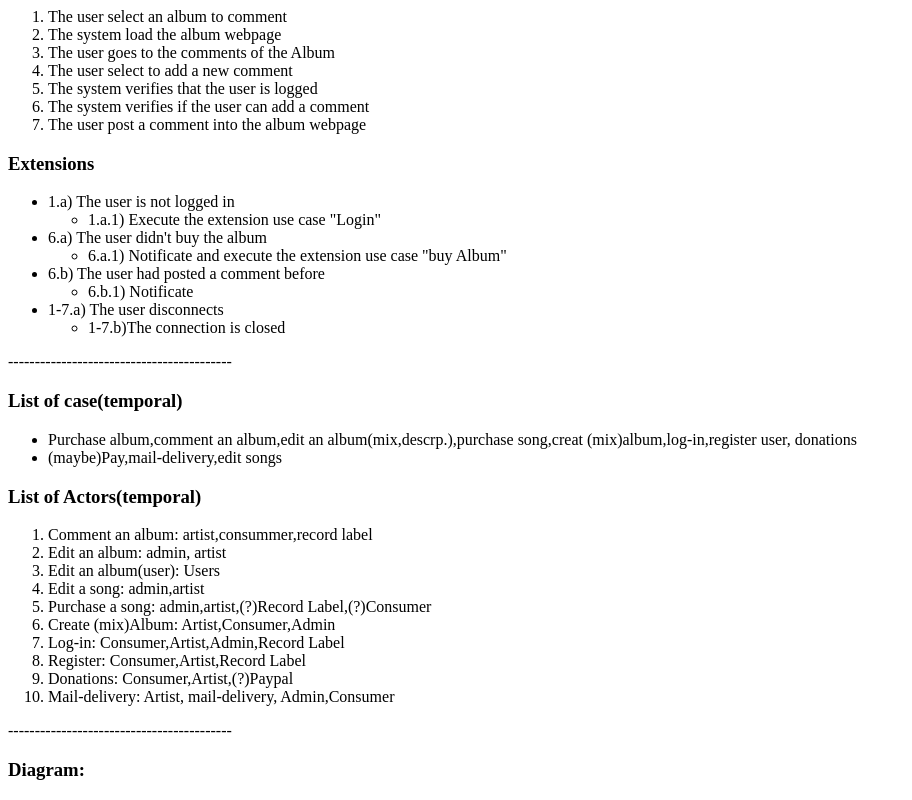
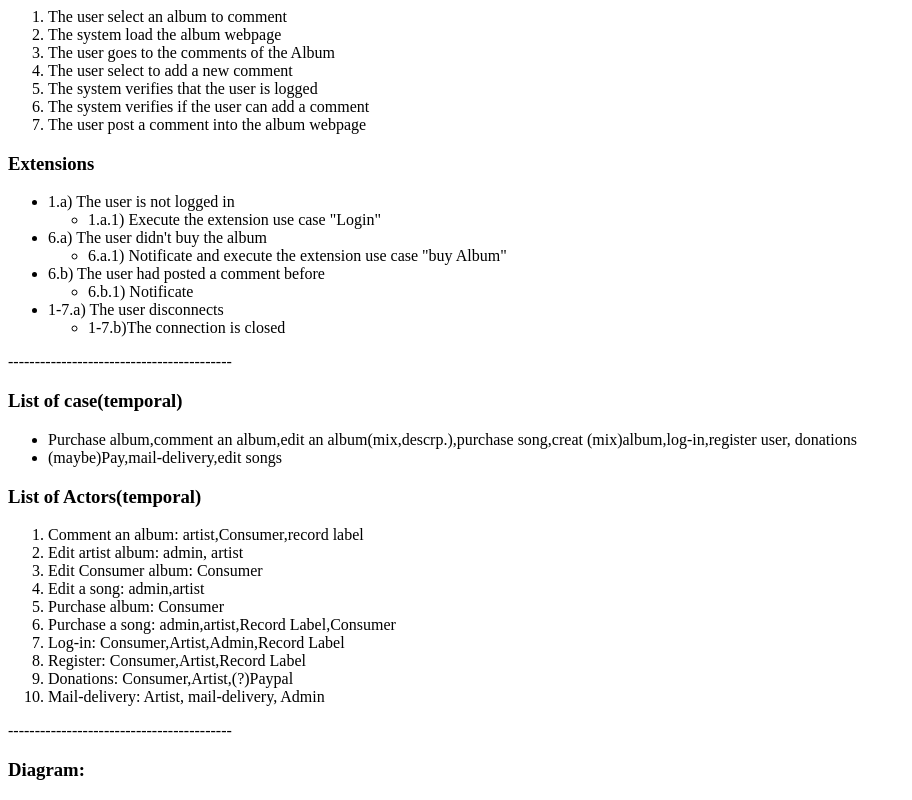
Before and after one commit to jorgealemangonzalez/SoftwareArchitecture, a plain HTML site: page doc/S2/Seminar-2.html in a window 1280 px wide. Shown: the part 1737-2537 px from the top of the page, without its empty margins (0-912 px from the left). Drawn offline with Linux system fonts and the light colour scheme.

Commit message:
seminars

```diff
--- a/doc/S2/Seminar-2.html
+++ b/doc/S2/Seminar-2.html
@@ -145,16 +145,16 @@
             </ul>
         <h3>List of Actors(temporal)</h3>
         <ol>
-            <li>Comment an album: artist,consummer,record label</li>
-            <li>Edit an album: admin, artist</li>
-            <li>Edit an album(user): Users</li>
+            <li>Comment an album: artist,Consumer,record label</li>
+            <li>Edit artist album: admin, artist</li>
+            <li>Edit Consumer album: Consumer</li>
             <li>Edit a song: admin,artist</li>
-            <li>Purchase a song: admin,artist,(?)Record Label,(?)Consumer</li>
-            <li>Create (mix)Album: Artist,Consumer,Admin</li>
+	    <li>Purchase album: Consumer</li>
+            <li>Purchase a song: admin,artist,Record Label,Consumer</li>
             <li>Log-in: Consumer,Artist,Admin,Record Label</li>
             <li>Register: Consumer,Artist,Record Label</li>
             <li>Donations: Consumer,Artist,(?)Paypal</li>
-            <li>Mail-delivery: Artist, mail-delivery, Admin,Consumer</li>
+            <li>Mail-delivery: Artist, mail-delivery, Admin</li>
         </ol>
         <p>------------------------------------------</p>
         <h3> Diagram:</h3>
```
